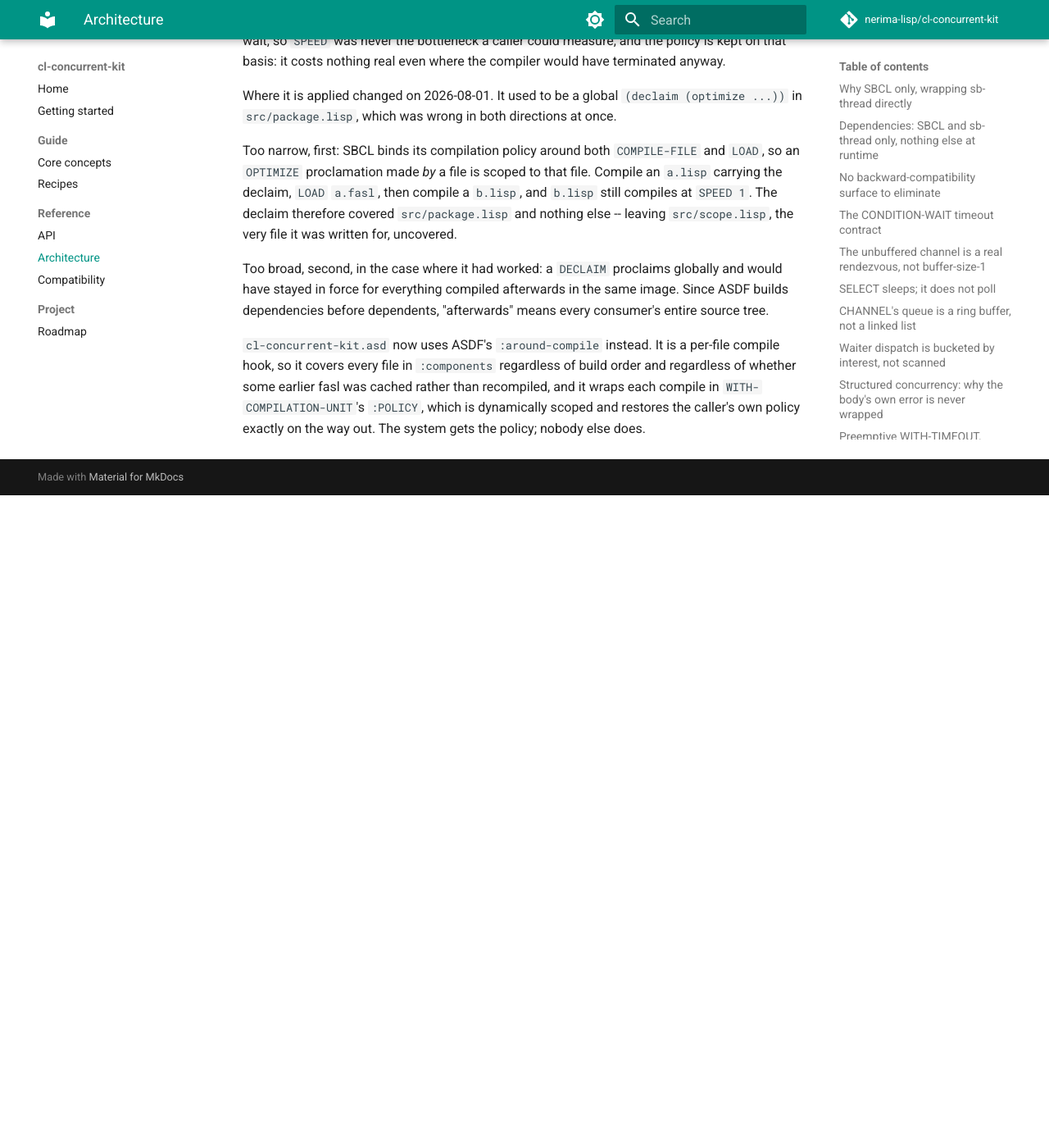
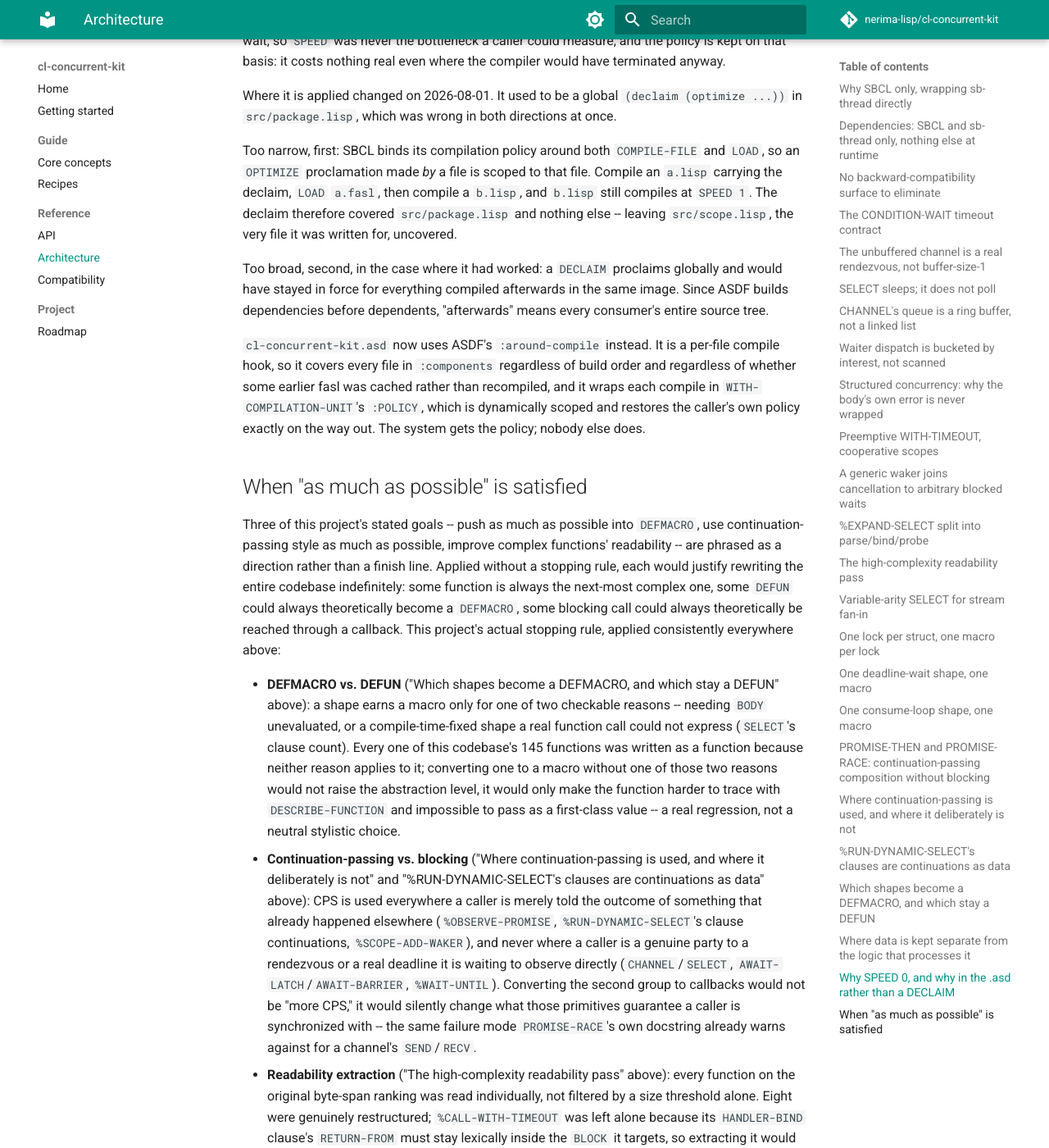
Before and after one commit to nerima-lisp/cl-concurrent-kit, an MkDocs documentation site: the page built from docs/src/reference/architecture.md, in a window 1280 px wide and 1400 px high, scrolled down 12935 px. Shown: the whole window at 82% size. Built offline with MkDocs 1.6.1 and Material for MkDocs 9.7.7, drawn with Linux system fonts in a browser that asks for light colours; comment, search, counter and statistics services are not loaded; before the commit the page ends 13539 px from its top, so only the background shows below that; some of the changed text lies outside the part shown.

Commit message:
docs: state the stopping rule for the open-ended refactoring goals
Documents the concrete, checkable criterion this project applies to the
three superlative goals (defmacro consolidation, CPS usage, readability
extraction) that have no natural finish line on their own, and records the
additional candidates (%channel-merge-clauses, channel-partition-by,
channel-broadcast, executor-map, and a paredit inspect duplicates sweep of
t/) that were checked against that criterion and left alone because none
had a concrete defect left to fix.

```diff
--- a/docs/src/reference/architecture.md
+++ b/docs/src/reference/architecture.md
@@ -627,3 +627,62 @@ build order and regardless of whether some earlier fasl was cached rather than
 recompiled, and it wraps each compile in `WITH-COMPILATION-UNIT`'s `:POLICY`,
 which is dynamically scoped and restores the caller's own policy exactly on
 the way out. The system gets the policy; nobody else does.
+
+## When "as much as possible" is satisfied
+
+Three of this project's stated goals -- push as much as possible into
+`DEFMACRO`, use continuation-passing style as much as possible, improve
+complex functions' readability -- are phrased as a direction rather than a
+finish line. Applied without a stopping rule, each would justify rewriting
+the entire codebase indefinitely: some function is always the next-most
+complex one, some `DEFUN` could always theoretically become a `DEFMACRO`,
+some blocking call could always theoretically be reached through a callback.
+This project's actual stopping rule, applied consistently everywhere above:
+
+- **DEFMACRO vs. DEFUN** ("Which shapes become a DEFMACRO, and which stay a
+  DEFUN" above): a shape earns a macro only for one of two checkable reasons
+  -- needing `BODY` unevaluated, or a compile-time-fixed shape a real
+  function call could not express (`SELECT`'s clause count). Every one of
+  this codebase's 145 functions was written as a function because neither
+  reason applies to it; converting one to a macro without one of those two
+  reasons would not raise the abstraction level, it would only make the
+  function harder to trace with `DESCRIBE-FUNCTION` and impossible to pass
+  as a first-class value -- a real regression, not a neutral stylistic
+  choice.
+- **Continuation-passing vs. blocking** ("Where continuation-passing is
+  used, and where it deliberately is not" and "%RUN-DYNAMIC-SELECT's clauses
+  are continuations as data" above): CPS is used everywhere a caller is
+  merely told the outcome of something that already happened elsewhere
+  (`%OBSERVE-PROMISE`, `%RUN-DYNAMIC-SELECT`'s clause continuations,
+  `%SCOPE-ADD-WAKER`), and never where a caller is a genuine party to a
+  rendezvous or a real deadline it is waiting to observe directly
+  (`CHANNEL`/`SELECT`, `AWAIT-LATCH`/`AWAIT-BARRIER`, `%WAIT-UNTIL`).
+  Converting the second group to callbacks would not be "more CPS," it would
+  silently change what those primitives guarantee a caller is synchronized
+  with -- the same failure mode `PROMISE-RACE`'s own docstring already warns
+  against for a channel's `SEND`/`RECV`.
+- **Readability extraction** ("The high-complexity readability pass" above):
+  every function on the original byte-span ranking was read individually,
+  not filtered by a size threshold alone. Eight were genuinely restructured;
+  `%CALL-WITH-TIMEOUT` was left alone because its `HANDLER-BIND` clause's
+  `RETURN-FROM` must stay lexically inside the `BLOCK` it targets, so
+  extracting it would either break that or add a wrapper that renames the
+  code without clarifying it. Two more functions
+  (`CHANNEL-MERGE-MAP`/`CHANNEL-SWITCH-MAP`) were found and fixed afterward
+  by asking a different question -- not "is this long" but "does this
+  function build an unnamed continuation inline" -- and applied the same
+  treatment. `%CHANNEL-MERGE-CLAUSES`, `CHANNEL-PARTITION-BY`,
+  `CHANNEL-BROADCAST`, and `EXECUTOR-MAP` were read against that same
+  question afterward and left alone: each is already either a single
+  small conditional or already has its own named local helper from earlier
+  work, and a further split would move lines without removing any real
+  tangle. `paredit inspect duplicates` was also run across `t/` looking for
+  copy-pasted test logic that should become a shared helper; its only large
+  groups are incidental similarity between distinct test scenarios' own
+  setup calls (`(send channel :some-keyword)`, one per scenario) rather than
+  duplicated logic, so no further test abstraction followed from it.
+
+The criterion in each case is the same shape: change the code where a
+concrete, checkable reason exists, and leave it where none does, rather than
+treating a superlative goal as license to keep changing code that no longer
+has a defect to fix.
```
